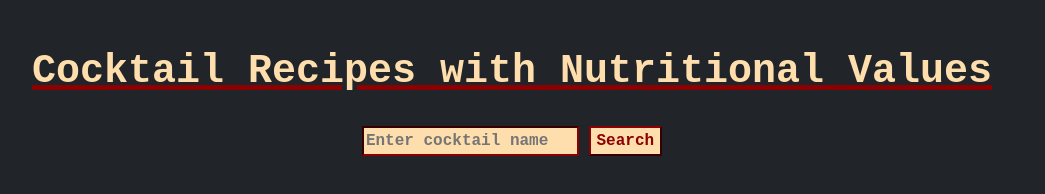
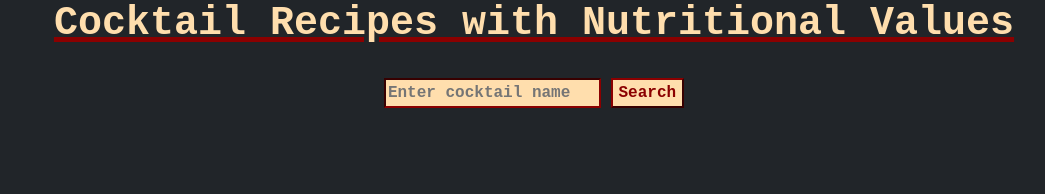
Before and after one commit to seb-navarro/Cocktail_Recipes_with_Nutritional_Values, a plain HTML site: page cocktails.html in a window 1280 px wide. Shown: the whole page, without its empty margins (106-1151 px from the left). Drawn offline with nearby package versions, Linux system fonts and the light colour scheme.

Commit message:
fixed off-center positioning of content

```diff
--- a/cocktails.html
+++ b/cocktails.html
@@ -10,8 +10,7 @@
     <!-- Linking browser tab icon -->
     <link rel="icon" href="img/logo.ico">
 </head>
-<body class="bg-dark text-white">
-    <div class="container text-center m-5">
+<body class="bg-dark text-white container text-center">
     <h1>Cocktail Recipes with Nutritional Values</h1>
     <input type="text" id="search" placeholder="Enter cocktail name">
     <button id="searchButton">Search</button>
```
Also changed, not shown: ingredients.html (+1 -2 lines).
